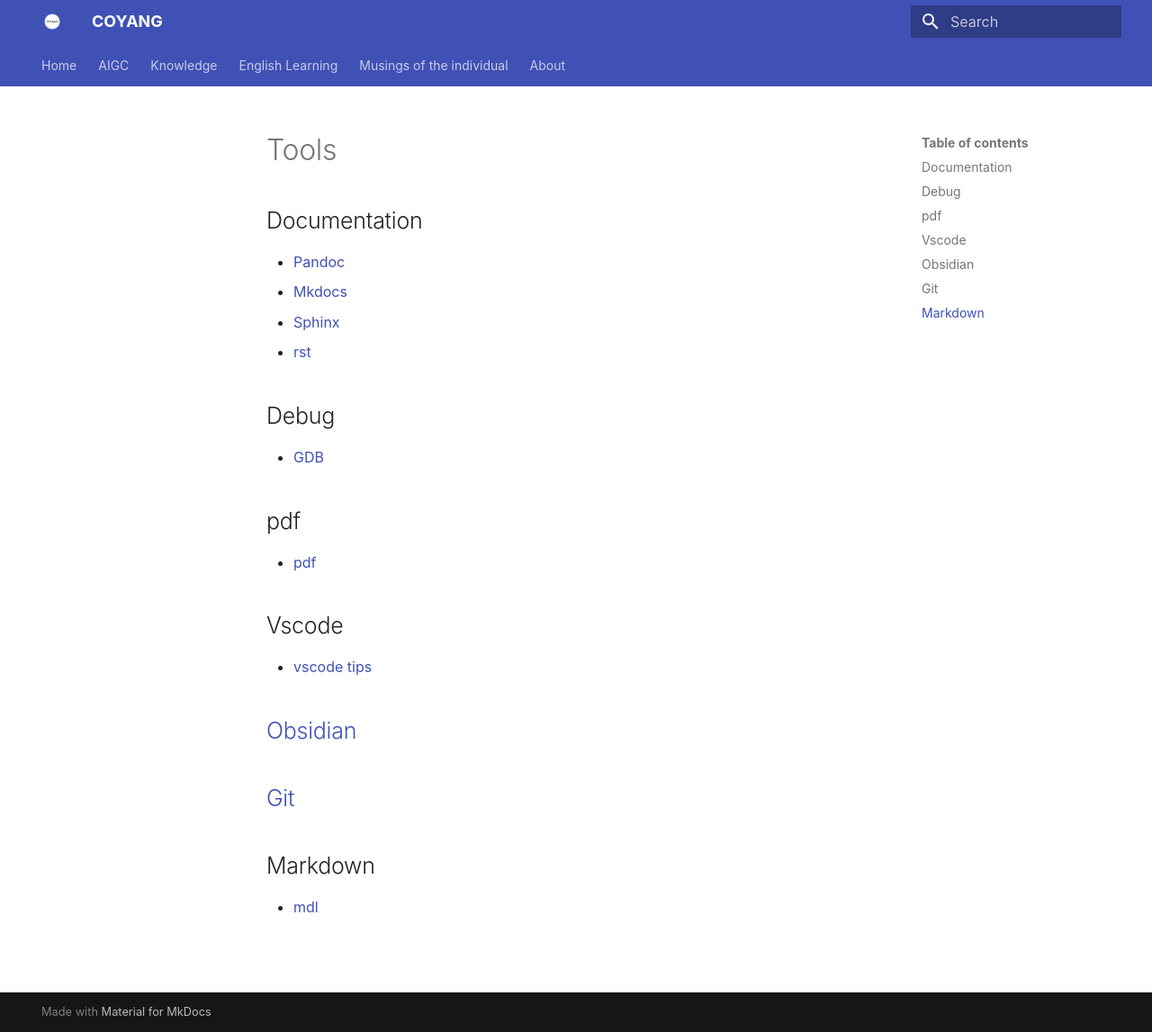
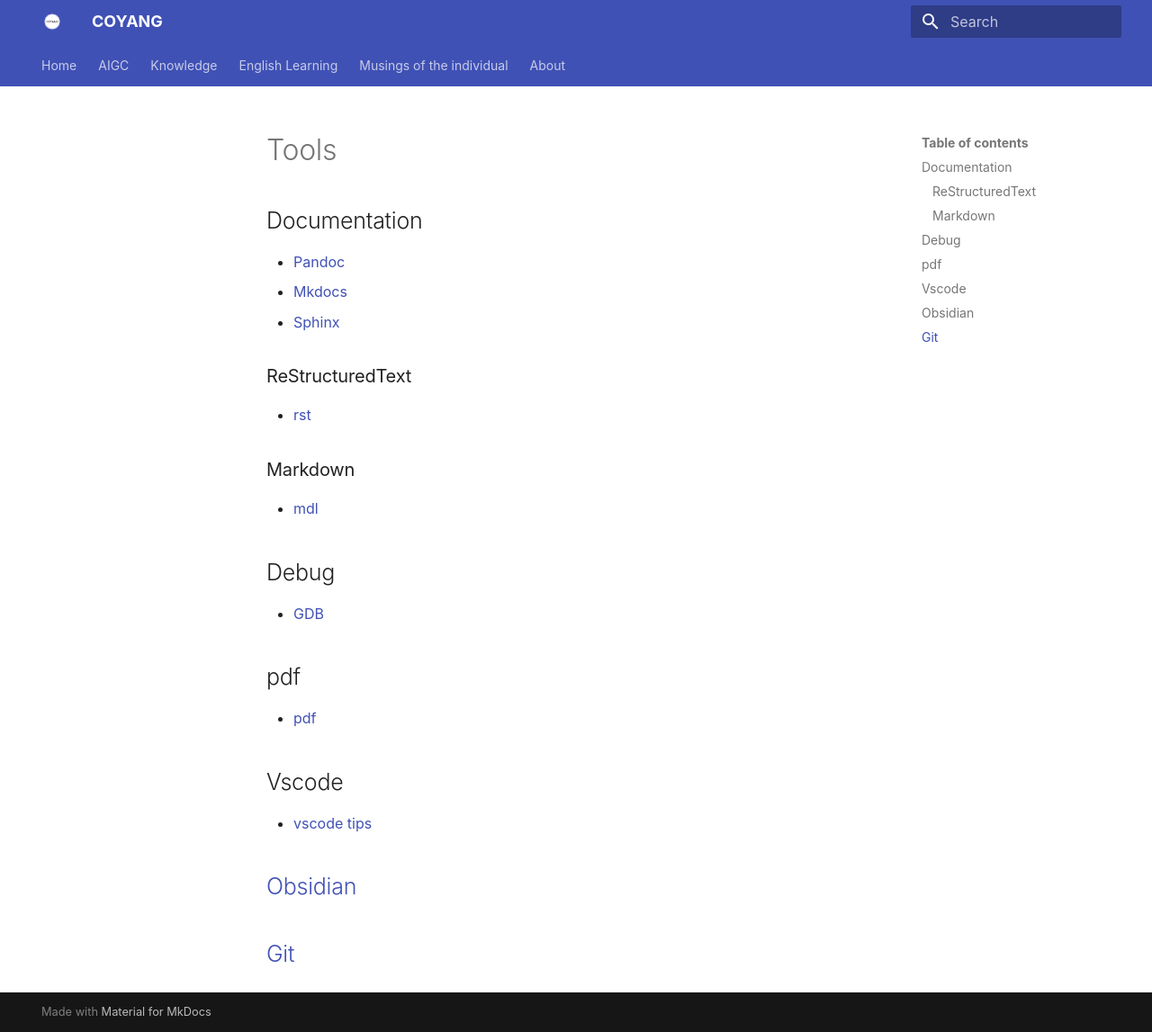
Before and after one commit to coyang/blogs, an MkDocs documentation site: the page built from docs/knowledge/tools/index.md, in a window 1280 px wide and 1147 px high. Shown: the whole window at 90% size. Built offline with MkDocs 1.6.1 and Material for MkDocs 9.7.7, drawn with Linux system fonts in a browser that asks for light colours.

Commit message:
Restruct docs as code struct

```diff
--- a/docs/knowledge/tools/index.md
+++ b/docs/knowledge/tools/index.md
@@ -5,7 +5,14 @@
 - [Pandoc](./pandoc.md)
 - [Mkdocs](./doc_as_code/mkdocs.md)
 - [Sphinx](./doc_as_code/sphinx.md)
+
+### ReStructuredText
+
 - [rst](./doc_as_code/rst.md)
+
+### Markdown
+
+- [mdl](./mdl.md)
 
 ## Debug
 
```
Also changed, not shown: other parts of docs/knowledge/tools/index.md (+0 -4 lines).
